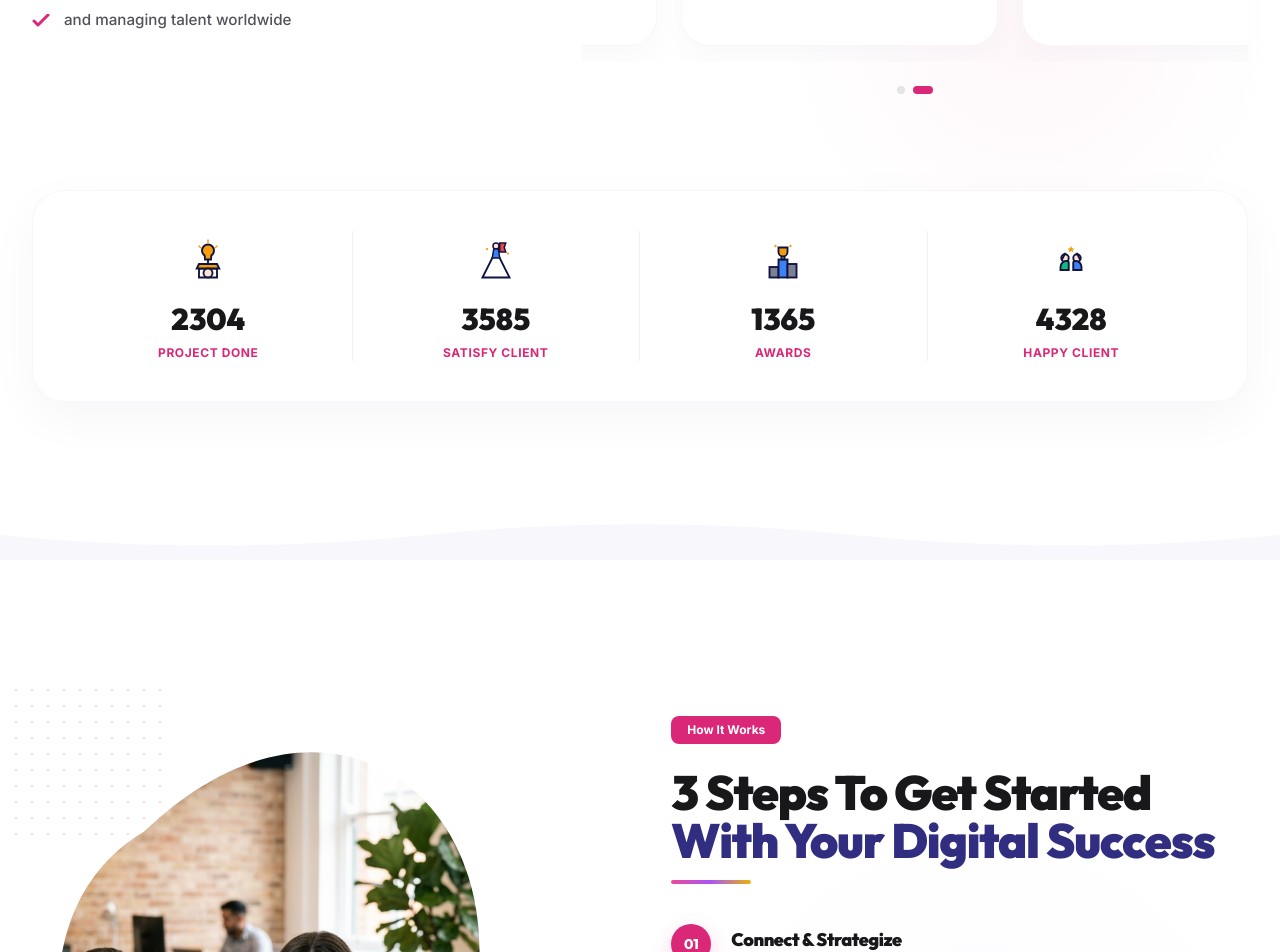
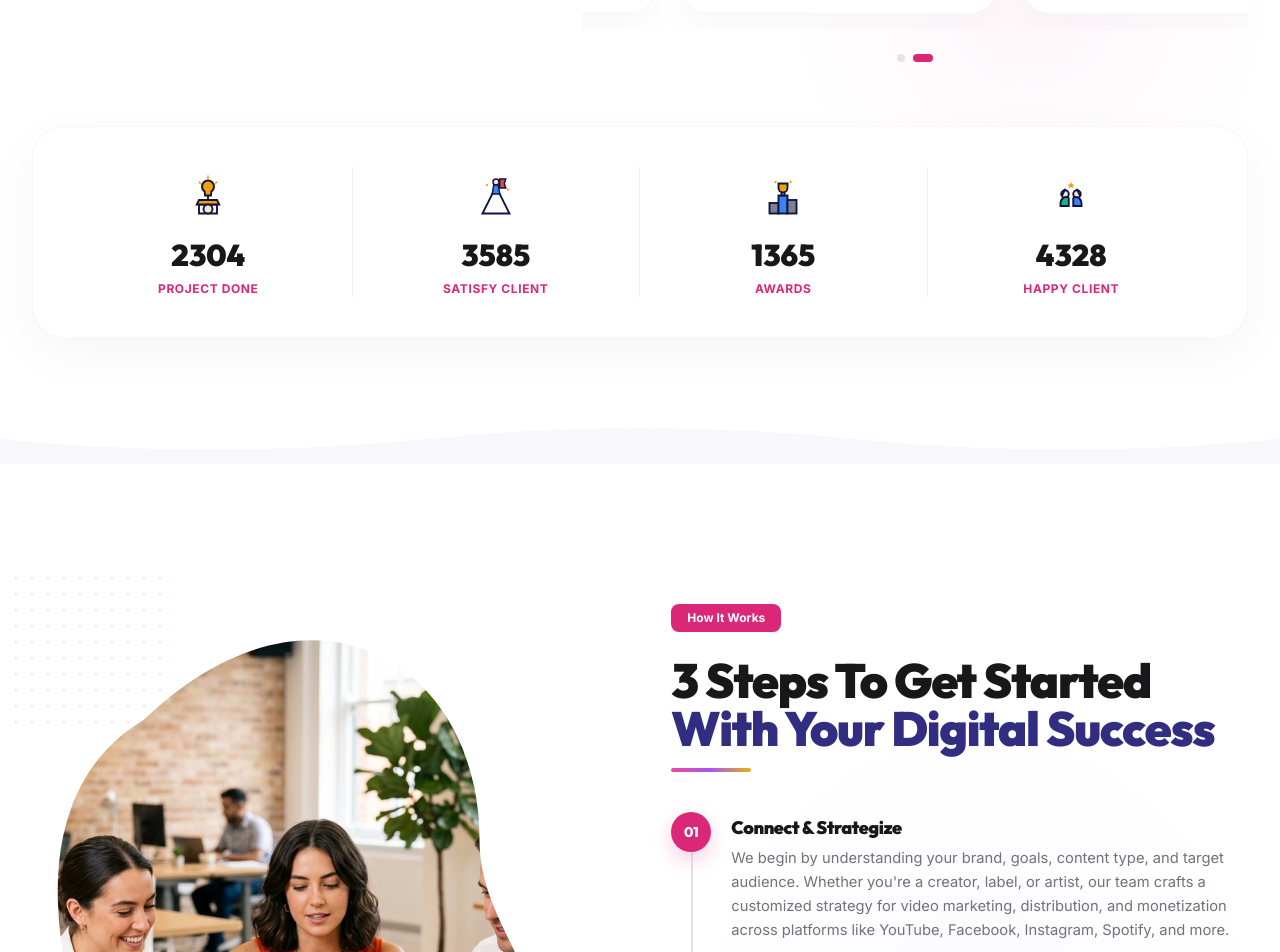
Before and after one commit to mdirfan-jasiqlabs/labelAlly-testing, a React (Vite) app: page / in a window 1280 px wide. Shown: the part 1500-2452 px from the top of the page. Built offline with nearby package versions, Linux system fonts and the light colour scheme.

Commit message:
fix(spacing): normalize homepage section vertical rhythm to py-20 md:py-28 lg:py-32

```diff
--- a/src/components/sections/home/AboutSection.jsx
+++ b/src/components/sections/home/AboutSection.jsx
@@ -241,7 +241,7 @@ function AboutSection() {
     <section
       role="region"
       aria-labelledby="about-heading"
-      className="relative w-full bg-white py-24 md:py-32 lg:py-40 overflow-hidden"
+      className="relative w-full bg-white py-20 md:py-28 lg:py-32 overflow-hidden"
     >
       {/* ── Background decoration radial glow ── */}
       <div
@@ -382,7 +382,7 @@ function AboutSection() {
             BOTTOM STATS CONTAINER
         ═══════════════════════════════════════════════════════ */}
         {about.stats?.length > 0 && (
-          <div className="mt-16 md:mt-24">
+          <div className="mt-12 md:mt-16">
             <div
               className={[
                 'rounded-3xl border border-neutral-100/70 bg-white',
--- a/src/components/sections/home/ArtistsSection.jsx
+++ b/src/components/sections/home/ArtistsSection.jsx
@@ -328,7 +328,7 @@ function ArtistsSection() {
     <section
       ref={sectionRef}
       aria-labelledby="artists-section-title"
-      className="relative py-20 md:py-28 lg:py-36 bg-surface-page overflow-hidden border-t border-neutral-100"
+      className="relative py-20 md:py-28 lg:py-32 bg-surface-page overflow-hidden border-t border-neutral-100"
     >
       {/* ── Soft Background Decorations ── */}
       <div className="absolute inset-0 bg-artistGlow pointer-events-none opacity-80" />
--- a/src/components/sections/home/ClientsSection.jsx
+++ b/src/components/sections/home/ClientsSection.jsx
@@ -51,11 +51,11 @@ function ClientsSection() {
     <section
       ref={sectionRef}
       aria-labelledby="clients-section-title"
-      className="relative py-20 md:py-28 lg:py-36 bg-surface-page border-t border-neutral-100 overflow-hidden"
+      className="relative py-20 md:py-28 lg:py-32 bg-surface-page border-t border-neutral-100 overflow-hidden"
     >
       <Container size="xl" className="relative z-10 flex flex-col items-center">
         {/* ── Section Header ── */}
-        <div className="text-center max-w-3xl mx-auto flex flex-col items-center mb-16">
+        <div className="text-center max-w-3xl mx-auto flex flex-col items-center mb-12">
           {/* Badge */}
           {badge && (
             <span
--- a/src/components/sections/home/FinalCtaSection.jsx
+++ b/src/components/sections/home/FinalCtaSection.jsx
@@ -20,7 +20,7 @@ function FinalCtaSection() {
     <GradientBackground
       as="section"
       variant="subtle"
-      className="py-20 md:py-28 lg:py-36 border-t border-neutral-100 overflow-hidden relative"
+      className="py-20 md:py-28 lg:py-32 border-t border-neutral-100 overflow-hidden relative"
     >
       {/* Decorative glows */}
       <div
--- a/src/components/sections/home/HowItWorksSection.jsx
+++ b/src/components/sections/home/HowItWorksSection.jsx
@@ -18,7 +18,7 @@ function HowItWorksSection() {
     <section
       role="region"
       aria-labelledby="process-heading"
-      className="relative w-full bg-white py-24 md:py-32 lg:py-36 overflow-hidden"
+      className="relative w-full bg-white py-20 md:py-28 lg:py-32 overflow-hidden"
     >
       {/* ── Background curved / radial lavender shape (right) ── */}
       <div
--- a/src/components/sections/home/ServicesSection.jsx
+++ b/src/components/sections/home/ServicesSection.jsx
@@ -46,7 +46,7 @@ function ServicesSection() {
     <section
       ref={sectionRef}
       aria-labelledby="services-section-heading"
-      className="relative py-20 md:py-28 lg:py-36 bg-[#FCFCFF] border-t border-neutral-100 overflow-hidden"
+      className="relative py-20 md:py-28 lg:py-32 bg-[#FCFCFF] border-t border-neutral-100 overflow-hidden"
     >
       {/* ── Subtle Dotted Background (aria-hidden) ── */}
       <div
--- a/src/components/sections/home/TestimonialsSection.jsx
+++ b/src/components/sections/home/TestimonialsSection.jsx
@@ -127,7 +127,7 @@ function TestimonialsSection() {
     <section
       ref={sectionRef}
       aria-labelledby="testimonials-section-heading"
-      className="relative py-20 md:py-28 lg:py-36 bg-surface-page border-t border-neutral-100 overflow-hidden"
+      className="relative py-20 md:py-28 lg:py-32 bg-surface-page border-t border-neutral-100 overflow-hidden"
       onKeyDown={handleKeyDown}
       tabIndex={0}
       onMouseEnter={() => setIsHovered(true)}
@@ -187,7 +187,7 @@ function TestimonialsSection() {
 
       <Container size="xl" className="relative z-10 flex flex-col items-center">
         {/* ── Section Header ── */}
-        <div className="text-center max-w-3xl mx-auto flex flex-col items-center mb-16 md:mb-20">
+        <div className="text-center max-w-3xl mx-auto flex flex-col items-center mb-12 md:mb-16">
           {badge && (
             <span
               className={`inline-flex items-center px-4 py-1.5 rounded-sm text-xs font-bold text-white bg-brand-pink mb-6 uppercase tracking-wider select-none transition-all duration-700 ease-out ${
--- a/src/components/sections/home/WhatWeDoSection.jsx
+++ b/src/components/sections/home/WhatWeDoSection.jsx
@@ -39,7 +39,7 @@ function WhatWeDoSection() {
     <section
       ref={sectionRef}
       aria-labelledby="what-we-do-heading"
-      className="relative w-full overflow-hidden bg-gradient-to-b from-[#f9fafc] to-[#f6f8fb] py-20 md:py-28 lg:py-36 border-t border-neutral-100"
+      className="relative w-full overflow-hidden bg-gradient-to-b from-[#f9fafc] to-[#f6f8fb] py-20 md:py-28 lg:py-32 border-t border-neutral-100"
     >
       {/* ── Soft Background Glows ──────────────────────────────── */}
       <div
@@ -96,7 +96,7 @@ function WhatWeDoSection() {
             {/* Heading */}
             <h2
               id="what-we-do-heading"
-              className={`font-heading font-black tracking-tight leading-[1.12] text-[2.4rem] sm:text-[3.2rem] md:text-[3.6rem] lg:text-[3.8rem] text-neutral-900 mb-6 transition-all duration-700 ease-out delay-100 ${
+              className={`font-heading font-black tracking-tight leading-[1.12] text-[2.4rem] sm:text-[3.2rem] md:text-[3.6rem] lg:text-[3.8rem] text-neutral-900 mb-4 transition-all duration-700 ease-out delay-100 ${
                 isIntersecting ? 'opacity-100 translate-y-0' : 'opacity-0 translate-y-8'
               }`}
             >
```
